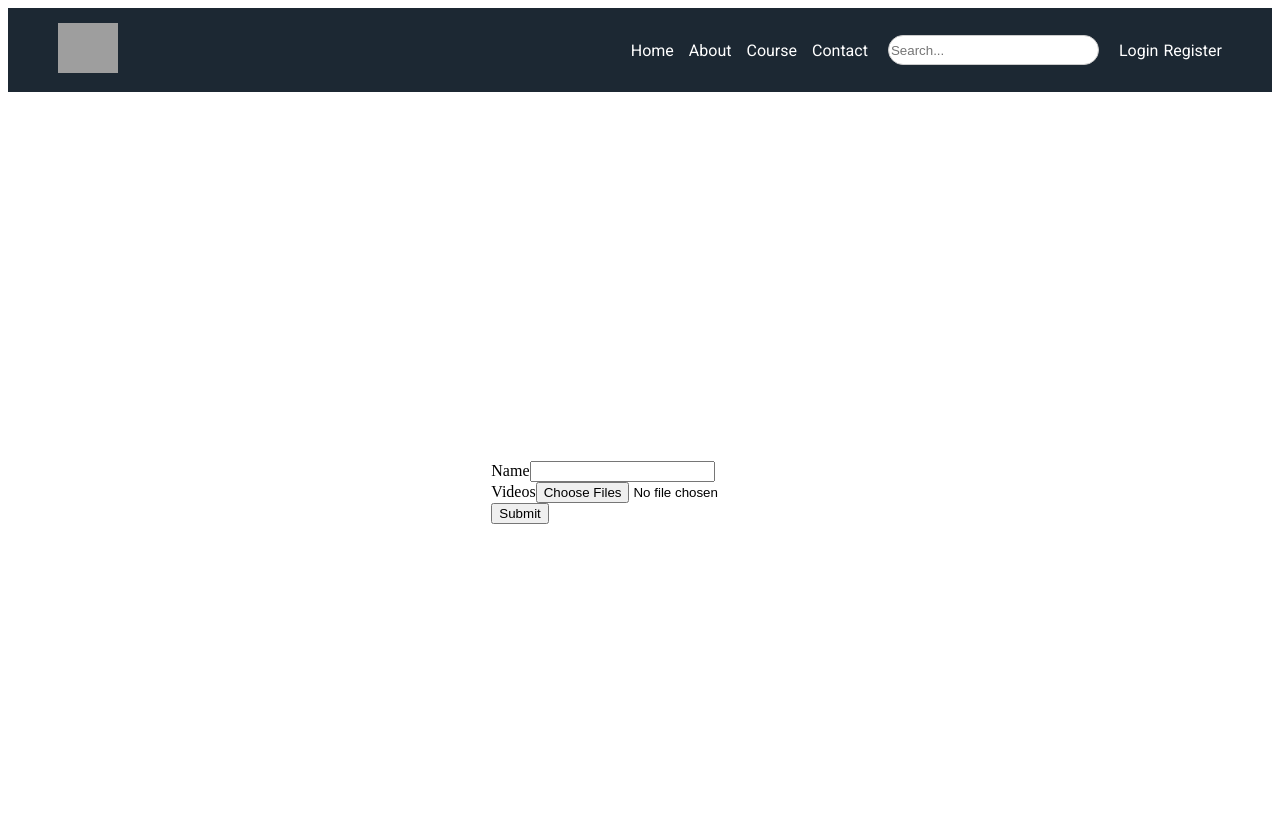
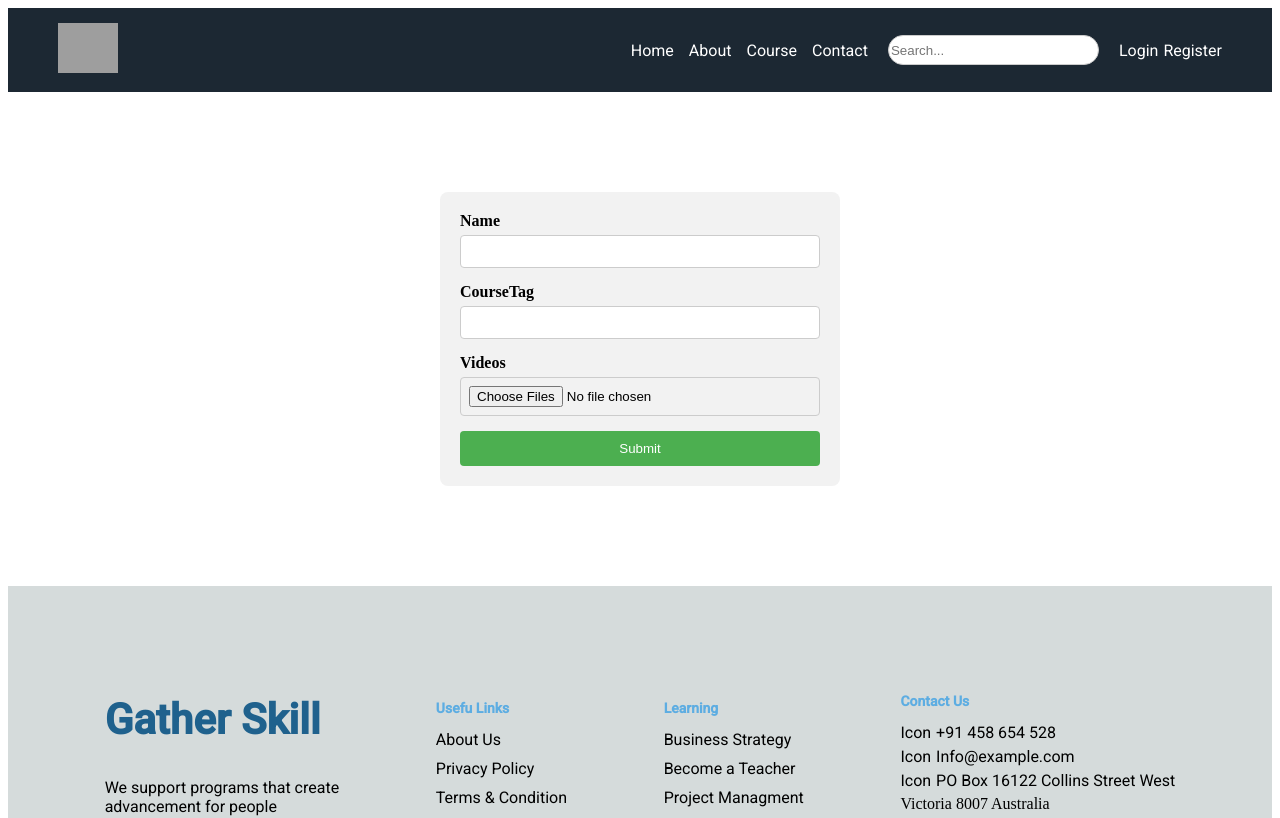
Before and after one commit to TanbirHasan/GatherSkill, a React (Create React App) app: page /postFile in a window 1280 px wide. Shown: the top 818 px of the page. Built offline with nearby package versions, Linux system fonts and the light colour scheme; grey boxes are pictures that could not be loaded.

Commit message:
CourseTag and postFile component updated

```diff
--- a/package.json
+++ b/package.json
@@ -12,6 +12,7 @@
     "react-icons": "^4.8.0",
     "react-router-dom": "^6.11.2",
     "react-scripts": "5.0.1",
+    "react-spinners": "^0.13.8",
     "web-vitals": "^2.1.4"
   },
   "scripts": {
--- a/src/components/CourseDetails/CourseDetails.js
+++ b/src/components/CourseDetails/CourseDetails.js
@@ -1,10 +1,17 @@
-import React, { useEffect, useRef, useState } from "react";
+import React, { useEffect, useRef, useState, CSSProperties } from "react";
 import styles from "./CourseDetails.module.css";
 import Layout from "../Layout/Layout";
 import { Link } from "react-router-dom";
 import { AiFillLock, AiOutlineUnlock } from "react-icons/ai";
 import axios from "axios";
 import { BACKEND_URI } from "../../config/contants";
+import ClipLoader from "react-spinners/ClipLoader";
+
+const override = {
+  display: "block",
+  margin: "0 auto",
+  borderColor: "red",
+};
 
 export default function CourseDetails() {
   const [courses, setCourses] = useState([]);
@@ -12,13 +19,22 @@ export default function CourseDetails() {
   const [selectedVideoIndex, setSelectedVideoIndex] = useState(0);
   const [notes, setNotes] = useState([]);
   const [currentNote, setCurrentNote] = useState("");
+  const [isLoading, setIsLoading] = useState(true); // Loading state
+  let [color, setColor] = useState("#ffffff");
   const videoRef = useRef();
 
   const getAllMedias = () => {
+    setIsLoading(true); // Start loading
     axios
       .get(`${BACKEND_URI}/api/v1/media/all`)
-      .then((result) => setCourses(result.data))
-      .catch((err) => console.log(err));
+      .then((result) => {
+        setCourses(result.data);
+        setIsLoading(false); // Stop loading
+      })
+      .catch((err) => {
+        console.log(err);
+        setIsLoading(false); // Stop loading
+      });
   };
 
   useEffect(() => {
@@ -67,14 +83,24 @@ export default function CourseDetails() {
 
   return (
     <Layout>
-      <section className={styles.courses}>
-        <h2>Full Stack Crash Course</h2>
+      {
+        isLoading ?  <div style={{margin : '100px 0px'}}>
+          <ClipLoader
+        color={color}
+        loading={isLoading}
+        cssOverride={override}
+        size={100}
+        aria-label="Loading Spinner"
+        data-testid="loader"
+      />
+          </div> : <section className={styles.courses}>
+        <h2 className={styles.courseTitle}>Full Stack Crash Course</h2>
         <div className={styles.coursesInner}>
           <div className={styles.videoContainer}>
             <video
               autoPlay
               controls
-              style={{ width: "100%", height: "auto" }}
+              className={styles.videoPlayer}
               ref={videoRef}
             >
               {selectedVideo && <source src={selectedVideo} type="video/mp4" />}
@@ -82,19 +108,23 @@ export default function CourseDetails() {
             </video>
           </div>
           <div className={styles.courseContent}>
-            <div>
-              <h4 style={{ color: "white" }}>Course Content</h4>
-            </div>
-            <div className={styles.searchbox}>
-              <input type="text" placeholder="Search Lesson" />
-              <i className="fas fa-search search-icon"></i>
+            <div className={styles.contentHeader}>
+              <h4 className={styles.contentTitle}>Course Content</h4>
+              <div className={styles.searchBox}>
+                <input
+                  type="text"
+                  placeholder="Search Lesson"
+                  className={styles.searchInput}
+                />
+                <i className={`fas fa-search ${styles.searchIcon}`}></i>
+              </div>
             </div>
             <div className={styles.videoLink}>
               {courses &&
                 courses.map((item, index) =>
                   item.videos.map((video, videoIndex) => (
                     <div className={styles.videoBox} key={video}>
-                      <span style={{ fontSize: "20px" }}>
+                      <span className={styles.videoLockIcon}>
                         {videoIndex <= selectedVideoIndex ? (
                           <AiOutlineUnlock />
                         ) : (
@@ -102,6 +132,7 @@ export default function CourseDetails() {
                         )}
                       </span>
                       <button
+                        className={styles.videoButton}
                         onClick={() => handleSelectVideo(video, videoIndex)}
                       >
                         Open Video
@@ -139,6 +170,8 @@ export default function CourseDetails() {
           </div>
         </div>
       </section>
+      }
+
     </Layout>
   );
 }
--- a/src/components/Courses/Courses.js
+++ b/src/components/Courses/Courses.js
@@ -5,15 +5,17 @@ import axios from "axios";
 import { BACKEND_URI } from "../../config/contants";
 
 export default function Courses() {
-
-
   return (
     <section class="articles">
       <div className="articles-inner">
         <article>
-        <Link to="/courseDetails">
+          <Link
+            to={{
+              pathname: "/courseDetails",
+              state: { query: "webdevelopment" },
+            }}
+          >
             <div class="article-wrapper">
-
               <figure>
                 <img
                   src="https://www.simplilearn.com/ice9/free_resources_article_thumb/fullstack_php_js.jpg"
@@ -45,11 +47,16 @@ export default function Courses() {
                   </svg>
                 </a>
               </div>
-
             </div>
           </Link>
         </article>
         <article>
+          <Link
+            to={{
+              pathname: "/courseDetails",
+              state: { query: "graphicDesign" },
+            }}
+          >
             <div class="article-wrapper">
               <figure>
                 <img
@@ -83,8 +90,16 @@ export default function Courses() {
                 </a>
               </div>
             </div>
+          </Link>
         </article>
+
         <article>
+          <Link
+            to={{
+              pathname: "/courseDetails",
+              state: { query: "digitalMarketing" },
+            }}
+          >
             <div class="article-wrapper">
               <figure>
                 <img
@@ -118,6 +133,7 @@ export default function Courses() {
                 </a>
               </div>
             </div>
+          </Link>
         </article>
       </div>
     </section>
--- a/src/components/PostVideo/PostVideo.js
+++ b/src/components/PostVideo/PostVideo.js
@@ -6,6 +6,7 @@ import Layout from "../Layout/Layout";
 
 export default function PostVideo() {
   const [name, setName] = useState("");
+  const [courseTag, setCourseTag] = useState("");
   const [videos, setVideos] = useState([]);
 
   const handleNameChange = (e) => {
@@ -16,11 +17,15 @@ export default function PostVideo() {
     setVideos(e.target.files);
   };
 
+  const handleCourseTag = (e) => {
+    setCourseTag(e.target.value);
+  };
   const handleSubmit = async (e) => {
     e.preventDefault();
 
     const formData = new FormData();
     formData.append("name", name);
+    formData.append("courseTag",courseTag)
     for (let i = 0; i < videos.length; i++) {
       formData.append("videos", videos[i]);
     }
@@ -51,6 +56,17 @@ export default function PostVideo() {
             />
           </div>
           <div className={styles.formGroup}>
+            <label htmlFor="coursetag">CourseTag</label>
+            <input
+              type="text"
+              name="coursetag"
+              className={styles.formControl}
+              value={courseTag}
+              onChange={handleCourseTag}
+              required
+            />
+          </div>
+          <div className={styles.formGroup}>
             <label htmlFor="videos">Videos</label>
             <input
               type="file"
--- a/src/components/PostVideo/PostVideo.module.css
+++ b/src/components/PostVideo/PostVideo.module.css
@@ -1,8 +1,39 @@
+.postFileContainer {
+    max-width: 400px;
+    margin: 100px auto;
+    padding: 20px ;
+    background-color: #f2f2f2;
+    border-radius: 8px;
+  }
 
+  .formGroup {
+    margin-bottom: 15px;
+  }
 
-.postFileContainer{
-    height: 100vh;
-    display: flex;
-    align-items: center;
-    justify-content: center;
-}
+  label {
+    display: block;
+    margin-bottom: 5px;
+    font-weight: bold;
+  }
+
+  .formControl {
+    width: 100%;
+    padding: 8px;
+    border: 1px solid #ccc;
+    border-radius: 4px;
+  }
+
+  .videosButton {
+    display: block;
+    width: 100%;
+    padding: 10px;
+    background-color: #4caf50;
+    color: white;
+    border: none;
+    border-radius: 4px;
+    cursor: pointer;
+  }
+
+  .videosButton:hover {
+    background-color: #45a049;
+  }
```
Also changed, not shown: 1 other file (tests, documents, lock files or other folders). Lines whose indentation alone changed are shown as unchanged.
